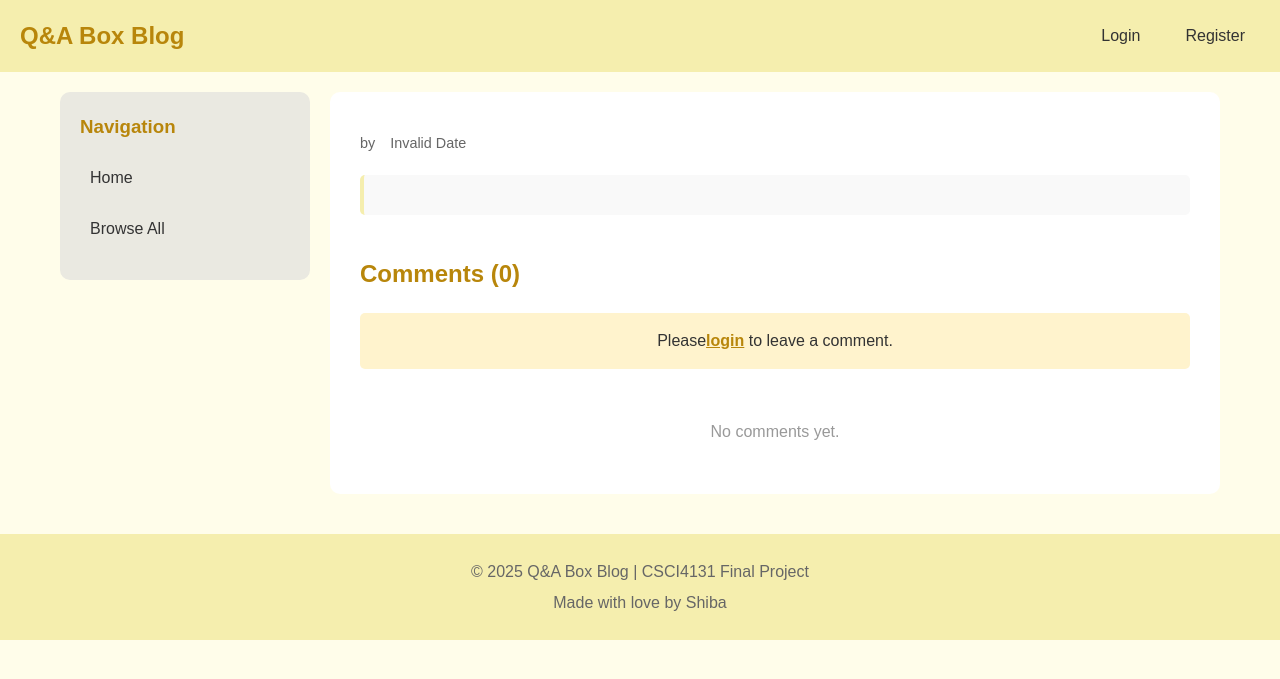
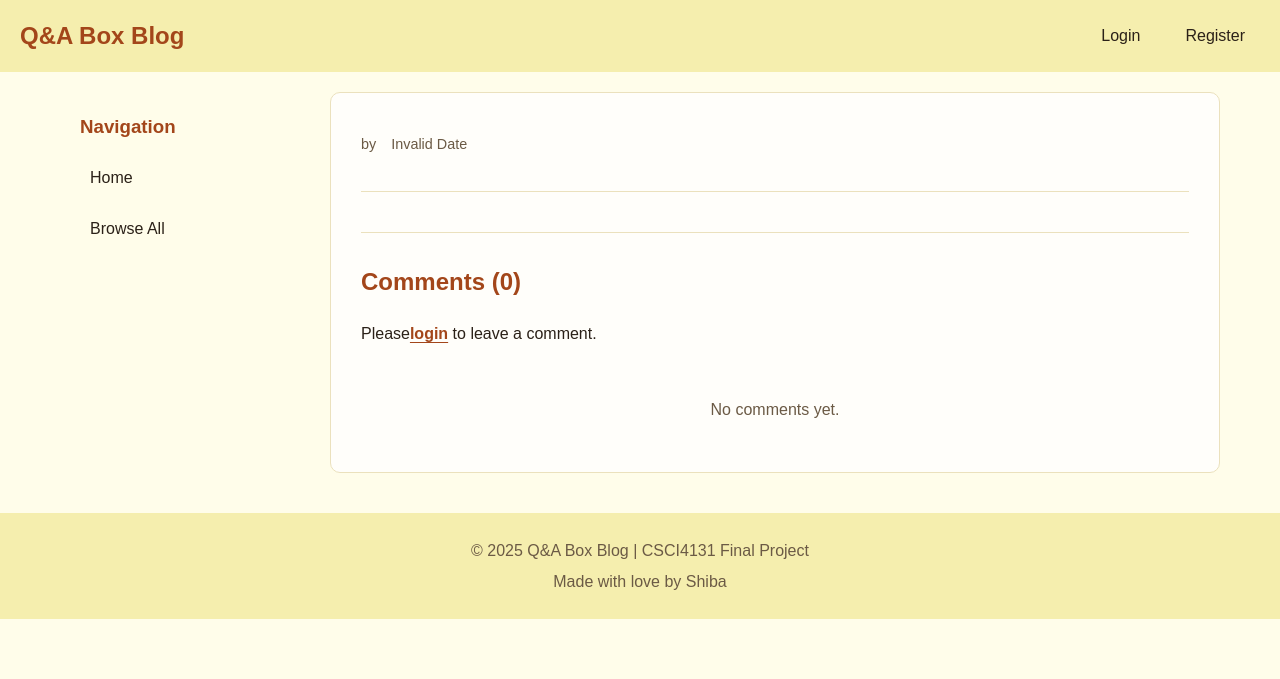
Before and after one commit to XingjianWang001/csci4821_tech_talk_demo, a Node project: template views/post.pug in a window 1280 px wide. Shown: the top 679 px of the page. Run offline with Node 20 templates, Linux system fonts and the light colour scheme; the template is opened without the code that fills it, so the values that code supplies are empty; style sheets or scripts are compiled from the project's sources.

Commit message:
style: Add Shiba color tokens with AA contrast and two surfaces
Define every color as a semantic role on :root, drawn from the Shiba coat: cream page, one paper surface, yellow band, black-and-tan ink, red-tan accent. Drop Bootstrap blue, red and grey buttons; Edit, Reply and Cancel use the quiet yellow secondary, Delete alone uses a red outline. Remove the grey card fills and gold side borders in favor of hairline dividers. Theme focus rings, selection, caret and checkboxes from the palette. Make Submit Reply the primary action.

```diff
--- a/resources/css/main.css
+++ b/resources/css/main.css
@@ -1,3 +1,51 @@
+/* Shiba color system
+ * Primitives are named after the Shiba Inu coat; rules only use the
+ * semantic roles below. Change the palette here, nowhere else.
+ */
+:root {
+  /* primitives */
+  --shiba-cream: #fffdea;     /* urajiro, the pale undercoat */
+  --shiba-paper: #fffefa;     /* the one content surface */
+  --shiba-yellow: #f5eeae;    /* sesame-light fur, the chrome band */
+  --shiba-yellow-deep: #ece2a0;
+  --shiba-red-tan: #a3461a;   /* the red coat, the one strong accent */
+  --shiba-red-tan-deep: #8a3712;
+  --shiba-tan-light: #eba873; /* red-tan as it reads on the black coat */
+  --shiba-black: #2b2118;     /* black-and-tan ink */
+  --shiba-bark: #6b5a45;      /* muted ink */
+  --shiba-whisker: #8c7a5e;   /* control outlines */
+  --shiba-hairline: #ebe1bd;  /* dividers */
+  --warn-red: #b3261e;
+  --warn-red-deep: #8c1d17;
+  --leaf-green: #2f5d1e;
+  --leaf-wash: #eef2d8;
+  --warn-wash: #fbe6dd;
+  --sun-wash: #fbf3cc;
+
+  /* semantic roles */
+  --color-page: var(--shiba-cream);
+  --color-surface: var(--shiba-paper);
+  --color-band: var(--shiba-yellow);
+  --color-ink: var(--shiba-black);
+  --color-ink-muted: var(--shiba-bark);
+  --color-accent: var(--shiba-red-tan);
+  --color-accent-hover: var(--shiba-red-tan-deep);
+  --color-accent-on-dark: var(--shiba-tan-light);
+  --color-on-accent: var(--shiba-cream);
+  --color-secondary: var(--shiba-yellow);
+  --color-secondary-hover: var(--shiba-yellow-deep);
+  --color-border: var(--shiba-hairline);
+  --color-border-strong: var(--shiba-whisker);
+  --color-destructive: var(--warn-red);
+  --color-destructive-hover: var(--warn-red-deep);
+  --color-on-destructive: var(--shiba-paper);
+  --color-success: var(--leaf-green);
+  --color-success-bg: var(--leaf-wash);
+  --color-error-bg: var(--warn-wash);
+  --color-info-bg: var(--sun-wash);
+  --color-focus: var(--shiba-red-tan-deep);
+}
+
 * {
   margin: 0;
   padding: 0;
@@ -6,9 +54,25 @@
 
 body {
   font-family: Arial, sans-serif;
-  background-color: #fffdea;
-  color: #333;
+  background-color: var(--color-page);
+  color: var(--color-ink);
   line-height: 1.6;
+  caret-color: var(--color-accent);
+  accent-color: var(--color-accent);
+}
+
+::selection {
+  background-color: var(--color-band);
+  color: var(--color-ink);
+}
+
+a {
+  text-underline-offset: 0.2em;
+}
+
+:focus-visible {
+  outline: 2px solid var(--color-focus);
+  outline-offset: 2px;
 }
 
 /* message stuff */
@@ -51,12 +121,12 @@ body {
 .nav-brand {
   font-size: 1.5em;
   font-weight: bold;
-  color: darkgoldenrod;
+  color: var(--color-accent);
   text-decoration: none;
 }
 
 .nav-brand:hover {
-  color: darkorange;
+  color: var(--color-accent-hover);
 }
 
 .welcome {
@@ -73,7 +143,7 @@ body {
 }
 
 .nav-link {
-  color: #333;
+  color: var(--color-ink);
   text-decoration: none;
   padding: 8px 15px;
   border-radius: 5px;
@@ -95,15 +165,13 @@ body {
 }
 
 .sidebar {
-  background-color: #eae9e1;
   padding: 20px;
-  border-radius: 10px;
   height: fit-content;
 }
 
 .sidebar h3 {
   margin-bottom: 15px;
-  color: darkgoldenrod;
+  color: var(--color-accent);
 }
 
 .nav-menu {
@@ -115,7 +183,7 @@ body {
 }
 
 .nav-menu a {
-  color: #333;
+  color: var(--color-ink);
   text-decoration: none;
   display: block;
   padding: 8px 10px;
@@ -123,11 +191,12 @@ body {
 }
 
 .nav-menu a:hover {
-  background-color: #f5eeae;
+  background-color: var(--color-secondary);
 }
 
 .content {
-  background-color: white;
+  background-color: var(--color-surface);
+  border: 1px solid var(--color-border);
   padding: 30px;
   border-radius: 10px;
 }
@@ -151,19 +222,20 @@ body {
 }
 
 .post-title a {
-  color: darkgoldenrod;
+  color: var(--color-accent);
   text-decoration: none;
 }
 
 .post-title a:hover {
-  color: darkorange;
+  color: var(--color-accent-hover);
+  text-decoration: underline;
 }
 
 .post-meta {
   display: flex;
   gap: 15px;
   font-size: 0.9em;
-  color: #666;
+  color: var(--color-ink-muted);
   margin-bottom: 15px;
 }
 
@@ -214,10 +288,12 @@ body {
 
 .post-header {
   margin-bottom: 20px;
+  padding-bottom: 20px;
+  border-bottom: 1px solid var(--color-border);
 }
 
 .post-header h1 {
-  color: darkgoldenrod;
+  color: var(--color-accent);
   margin-bottom: 10px;
 }
 
@@ -235,26 +311,21 @@ body {
   white-space: pre-wrap;
   line-height: 1.8;
   font-size: 1.05em;
-  padding: 20px;
-  background-color: #f9f9f9;
-  border-radius: 5px;
-  border-left: 4px solid #f5eeae;
 }
 
 /* comments section */
 .comments-section {
   margin-top: 40px;
+  padding-top: 30px;
+  border-top: 1px solid var(--color-border);
 }
 
 .comments-section h2 {
-  color: darkgoldenrod;
+  color: var(--color-accent);
   margin-bottom: 20px;
 }
 
 .comment-form {
-  background-color: #f9f9f9;
-  padding: 20px;
-  border-radius: 10px;
   margin-bottom: 30px;
 }
 
@@ -281,15 +354,11 @@ body {
 }
 
 .login-prompt {
-  background-color: #fff3cd;
-  padding: 15px;
-  border-radius: 5px;
   margin-bottom: 30px;
-  text-align: center;
 }
 
 .login-prompt a {
-  color: darkgoldenrod;
+  color: var(--color-accent);
   font-weight: bold;
 }
 
@@ -409,18 +455,9 @@ body {
   margin-bottom: 8px;
 }
 
-.btn-delete-reply {
-  background-color: #dc3545;
-  color: white;
-}
-
-.btn-delete-reply:hover {
-  background-color: #c82333;
-}
-
 .no-comments {
   text-align: center;
-  color: #999;
+  color: var(--color-ink-muted);
   padding: 20px;
 }
 
@@ -538,21 +576,12 @@ body {
   font-size: 0.85em;
 }
 
-.btn-delete-comment {
-  background-color: #dc3545;
-  color: white;
-}
-
-.btn-delete-comment:hover {
-  background-color: #c82333;
-}
-
 .footer {
-  background-color: #f5eeae;
+  background-color: var(--color-band);
   padding: 20px;
   text-align: center;
   margin-top: 40px;
-  color: #666;
+  color: var(--color-ink-muted);
 }
 
 .footer p {
--- a/resources/js/main.js
+++ b/resources/js/main.js
@@ -300,7 +300,7 @@ document.addEventListener('DOMContentLoaded', () => {
         label.appendChild(anonymousCheckbox);
         label.appendChild(document.createTextNode(' Reply anonymously'));
         const submitBtn = document.createElement('button');
-        submitBtn.className = 'btn btn-small';
+        submitBtn.className = 'btn btn-small btn-primary';
         submitBtn.type = 'submit';
         submitBtn.textContent = 'Submit Reply';
         const cancelBtn = document.createElement('button');
--- a/views/post.pug
+++ b/views/post.pug
@@ -67,7 +67,7 @@ block content
                                     label
                                         input.reply-anonymous-checkbox(type="checkbox" name="is_anonymous")
                                         |  Reply anonymously
-                                    button.btn.btn-small(type="submit") Submit Reply
+                                    button.btn.btn-small.btn-primary(type="submit") Submit Reply
                                     button.btn.btn-small.btn-cancel-reply(type="button") Cancel
 
                         if comment.replies && comment.replies.length > 0
```
Also changed, not shown: other parts of resources/css/main.css (+84 -94 lines).
